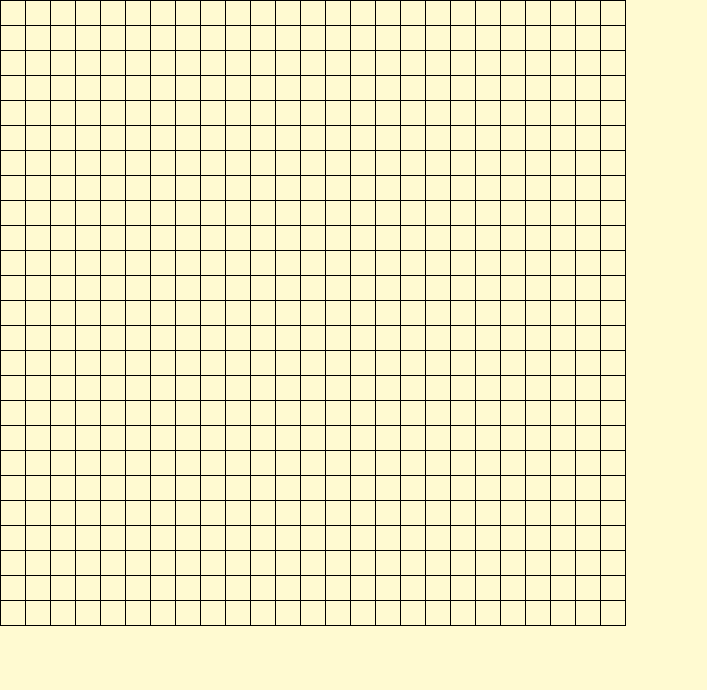
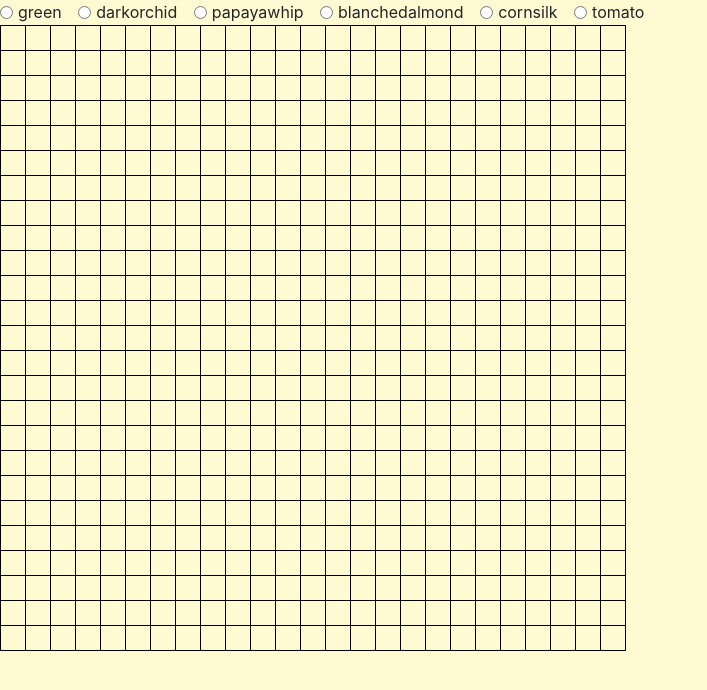
Before and after one commit to ivannio/pixel-art, a website built with webpack: page src/index.html in a window 1280 px wide. Shown: the whole page, without its empty margins (0-707 px from the left). Built offline with nearby package versions, Linux system fonts and the light colour scheme.

Commit message:
color picker complete

```diff
--- a/src/index.html
+++ b/src/index.html
@@ -7,7 +7,7 @@
   <title>Pixel Art</title>
 </head>
 <body>
+  <div id="color-picker"></div>
   <div id="grid"></div>
-
 </body>
 </html>
--- /dev/null
+++ b/src/javascripts/components/paintbrush/paintbrush.js
@@ -0,0 +1,18 @@
+import utils from '../../helpers/utilities';
+
+const colors = ['green', 'darkorchid', 'papayawhip', 'blanchedalmond', 'cornsilk', 'tomato'];
+
+const printColorPicker = () => {
+  let domString = '';
+  for (let i = 0; i < colors.length; i += 1) {
+    const color = colors[i];
+    domString += `
+    <div class="form-check form-check-inline">
+    <input name="color" class="form-check-input color-choice" type="radio" id="${color}inlineCheckbox1" value="${color}">
+    <label class="form-check-label" for="${color}inlineCheckbox1">${color}</label>
+    </div>`;
+  }
+  utils.printToDom(domString, 'color-picker');
+};
+
+export default { printColorPicker };
--- a/src/javascripts/main.js
+++ b/src/javascripts/main.js
@@ -1,9 +1,11 @@
 import '../styles/main.scss';
 import 'bootstrap';
 import grid from './components/grid/grid';
+import paintbrush from './components/paintbrush/paintbrush';
 
 const init = () => {
   grid.makeGrid();
+  paintbrush.printColorPicker();
 };
 
 init();
```
Also changed, not shown: src/javascripts/components/paintbrush/paintbrush.scss (added).
